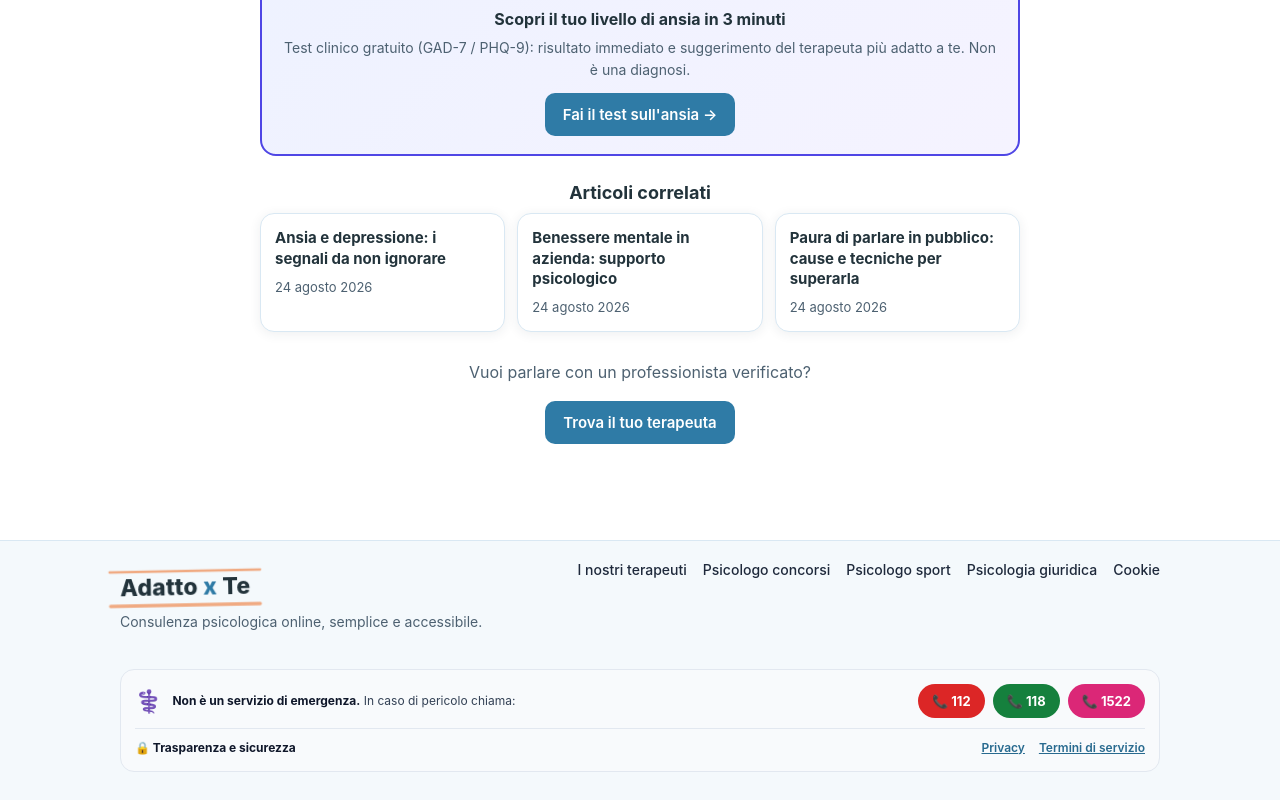
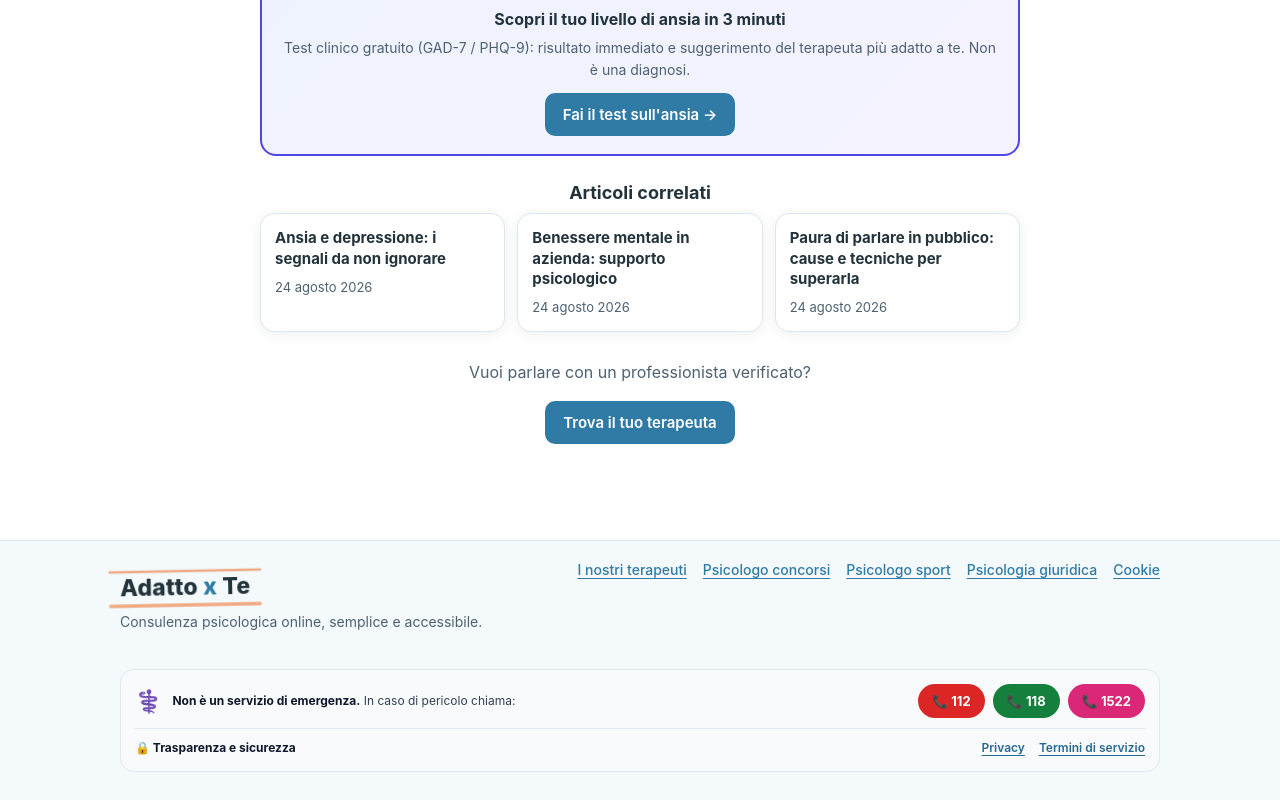
Before and after one commit to antonio-durso/adattoxte, a React (Vite) app in the folder frontend/: page /blog/adhd-negli-adulti in a window 1280 px wide. Shown: the part 1307-2107 px from the top of the page. Built offline with nearby package versions, Linux system fonts and the light colour scheme; no server answers.

Commit message:
A11y desktop 100: link con sottolineatura di default (WCAG 1.4.1)

```diff
--- a/frontend/src/styles.css
+++ b/frontend/src/styles.css
@@ -34,8 +34,10 @@ html, body {
 
 h1, h2, h3 { line-height: 1.25; margin: 0 0 0.5em; }
 p { margin: 0 0 1em; }
-a { color: var(--primary); text-decoration: none; }
+a { color: var(--primary); text-decoration: underline; text-underline-offset: 3px; }
 a:hover { text-decoration: underline; }
+/* Link senza sottolineatura dove il design è pulito (menu, pulsanti, logo) */
+.btn, .nav-links a, .brand, .footer-logo { text-decoration: none; }
 
 /* Accessibilità: focus visibile da tastiera su tutti gli elementi interattivi */
 :focus-visible {
@@ -439,8 +441,8 @@ a.card:hover { text-decoration: none; transform: translateY(-2px); box-shadow: 0
 .footer-inner { display: flex; justify-content: space-between; align-items: flex-start; gap: 20px; padding-top: 18px; padding-bottom: 28px; flex-wrap: wrap; }
 .footer p { color: var(--text-muted); font-size: 14px; margin: 4px 0 0; }
 .footer-links { display: flex; gap: 16px; flex-wrap: wrap; }
-.footer-links a { color: #1e293b; font-size: 14px; font-weight: 500; }
-.footer-links a:hover { color: var(--primary); text-decoration: underline; }
+.footer-links a { color: var(--primary); font-size: 14px; font-weight: 500; }
+.footer-links a:hover { color: var(--primary-dark); }
 /* Logo interattivo: cliccabile e animato (fluttua in continuo + movimento al passaggio) */
 @keyframes floatLogo {
   0%, 100% { transform: translateY(0) rotate(0deg); }
```
